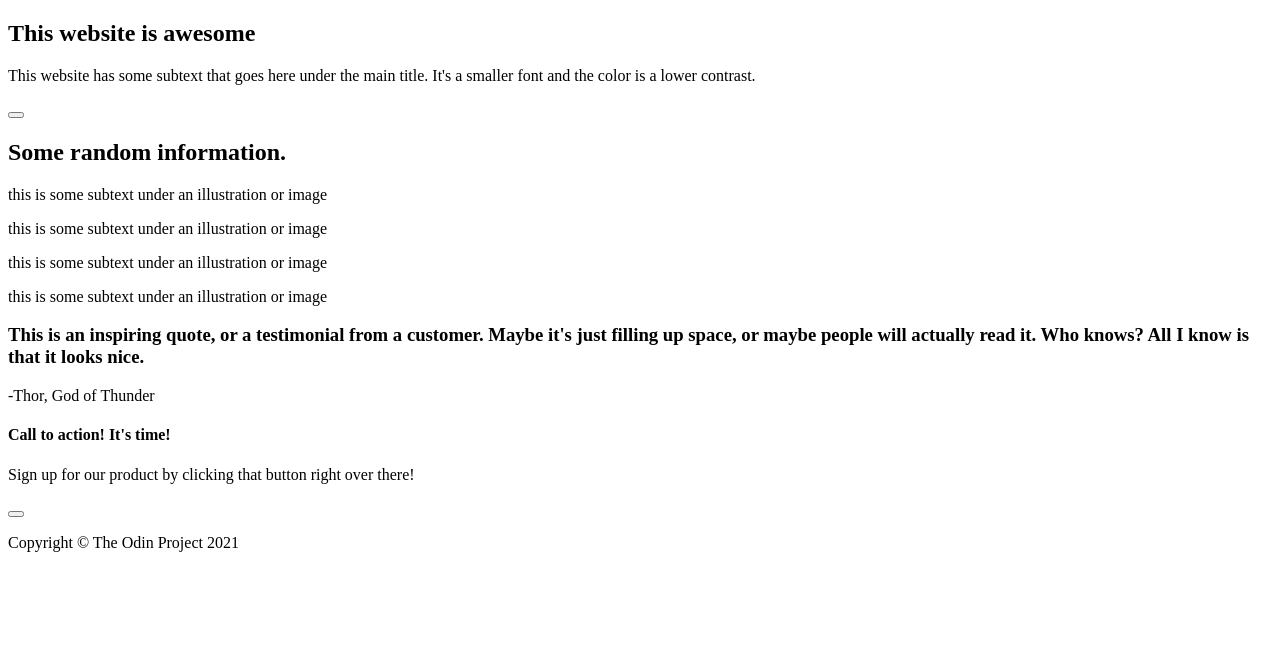
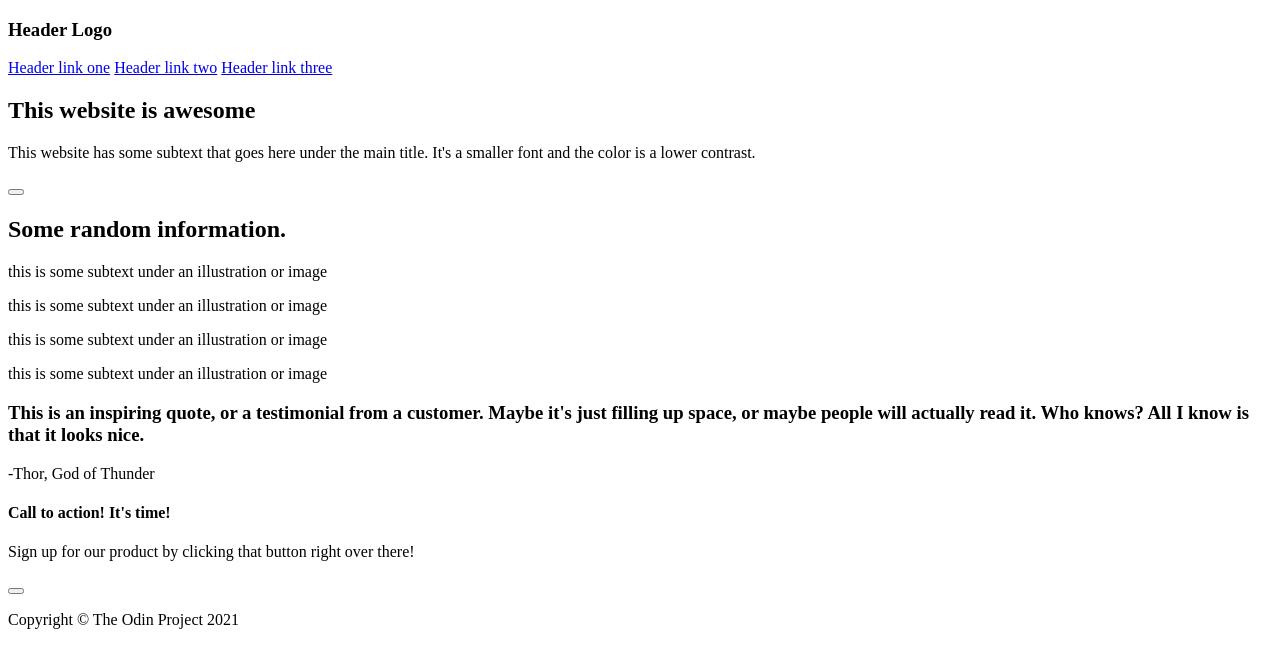
Before and after one commit to iamethanglenny/landing-page-odin-project, a plain HTML site: page index.html in a window 1280 px wide. Drawn offline with Linux system fonts and the light colour scheme.

Commit message:
Feat: Add navbar links

```diff
--- a/index.html
+++ b/index.html
@@ -7,7 +7,12 @@
     <link ref="stylesheet" href="stylesheet.css">
 </head>
 <body>
-    <div class="navbar"></div>
+    <div class="navbar">
+        <h3 class="header-logo">Header Logo</h3>
+        <a href="#header-link-one">Header link one</a>
+        <a href="#header-link-two">Header link two</a>
+        <a href="#header-link-three">Header link three</a>
+    </div>
     <section class="hero">
         <div class="hero-main">
             <div class="left-side">
```
